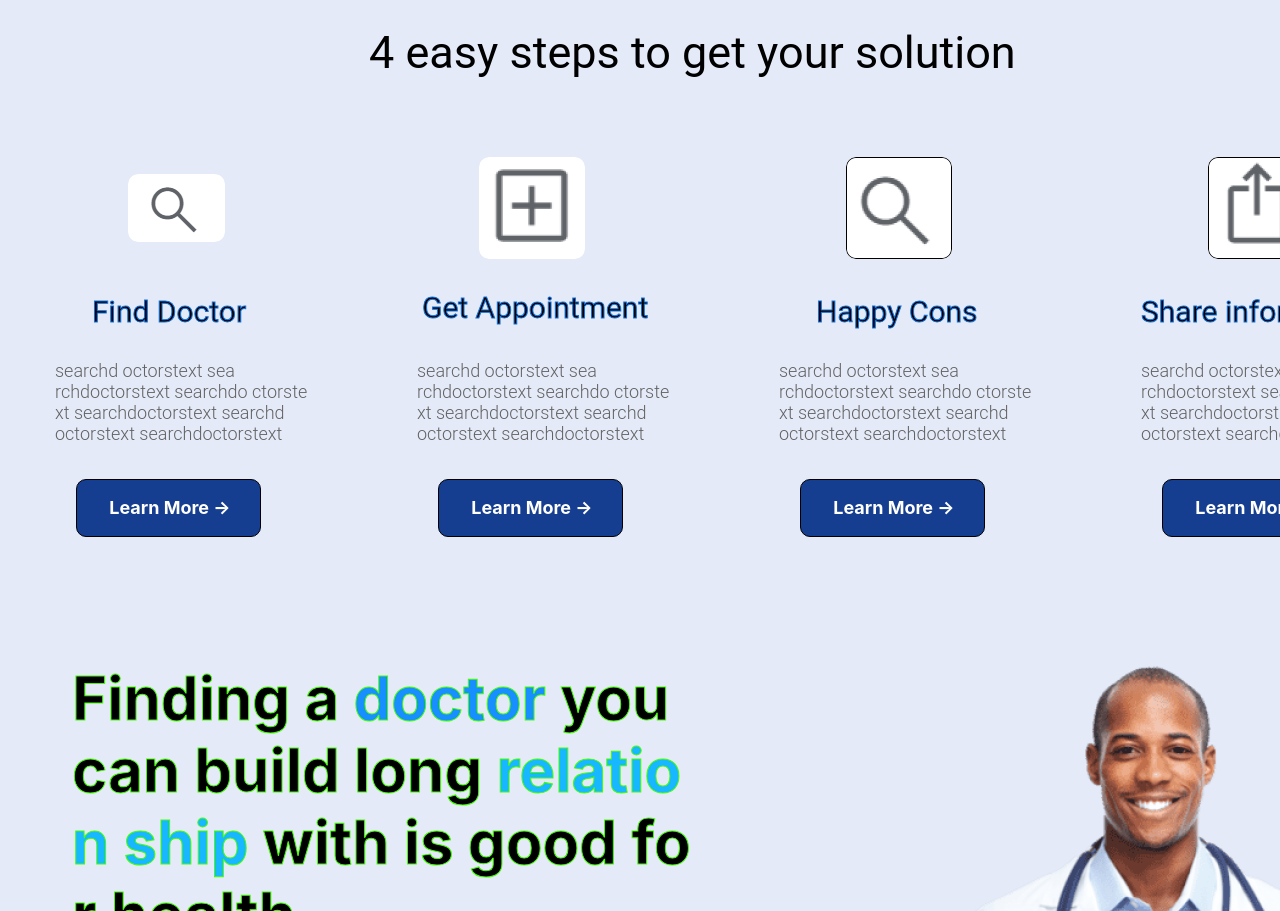
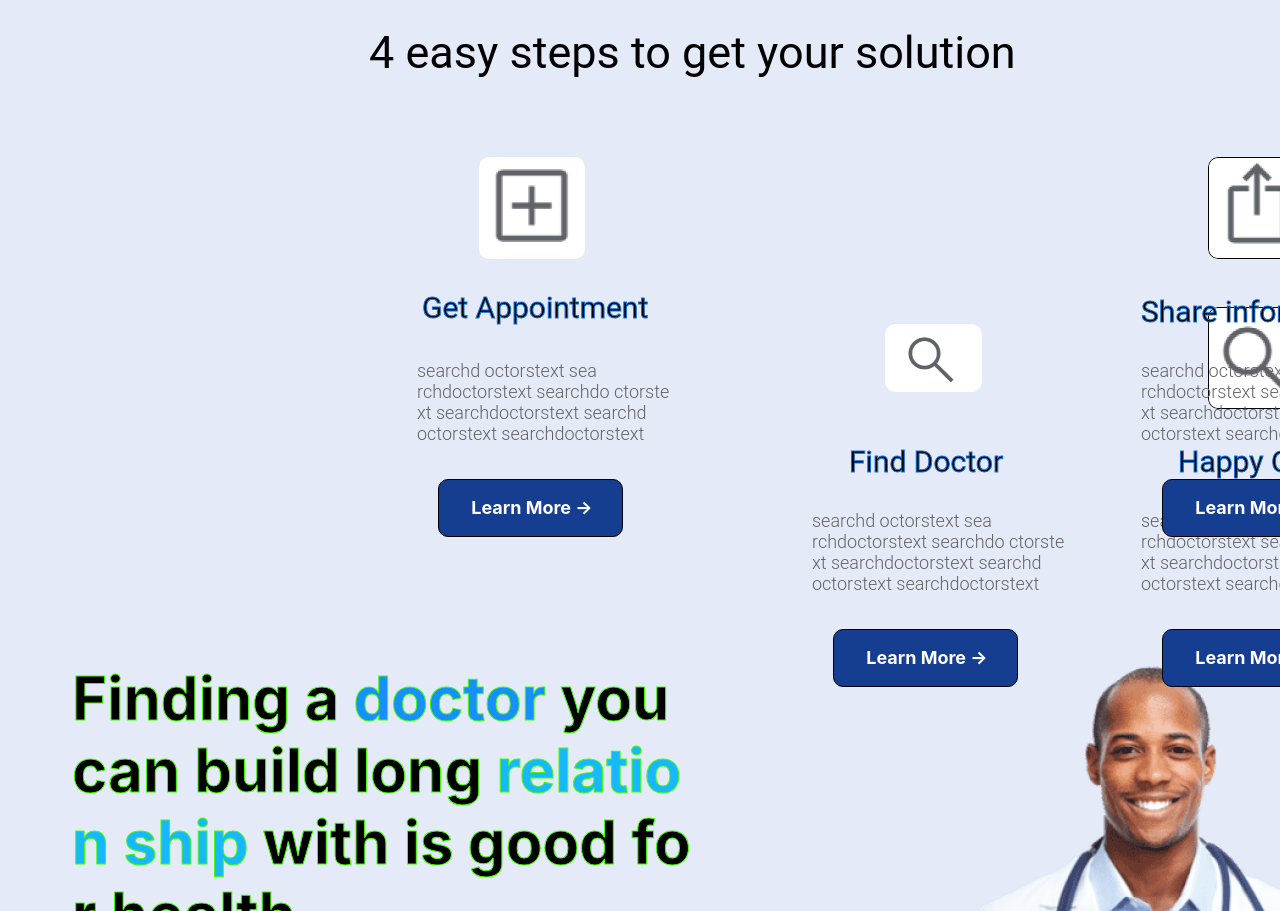
Before and after one commit to Man7179/DoctorSearchWebsite, a website built with Parcel: page doctor/index.html in a window 1280 px wide. Shown: the part 845-1756 px from the top of the page. Built offline with nearby package versions, Linux system fonts and the light colour scheme.

Commit message:
Update index.css

```diff
--- a/doctor/index.css
+++ b/doctor/index.css
@@ -170,15 +170,13 @@
 }
 .doctor-serial-parent,
 .frame-item {
-  position: absolute;
-  top: 0;
-  left: 0;
+  position: relative;
+  top: 150px;
+  float: right;
   width: 329px;
   height: 445px;
 }
-.doctor-serial-parent {
-  left: 724px;
-}
+
 .doctor-serial1 {
   position: absolute;
   top: 183px;
```
